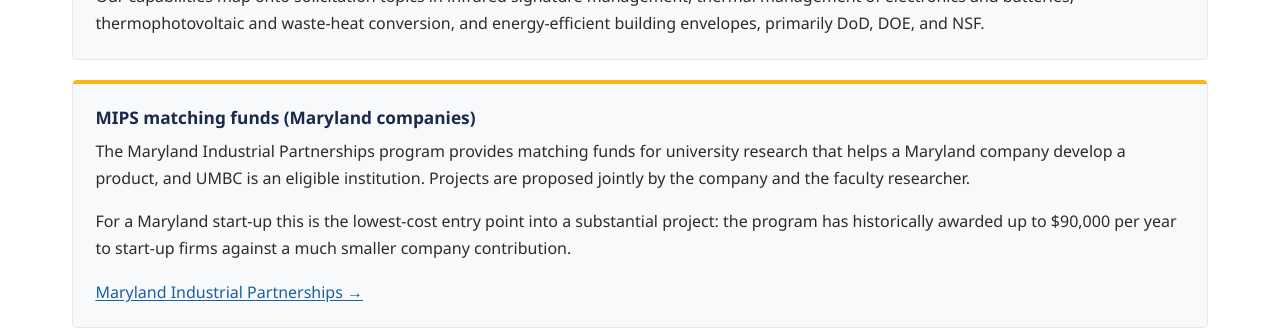
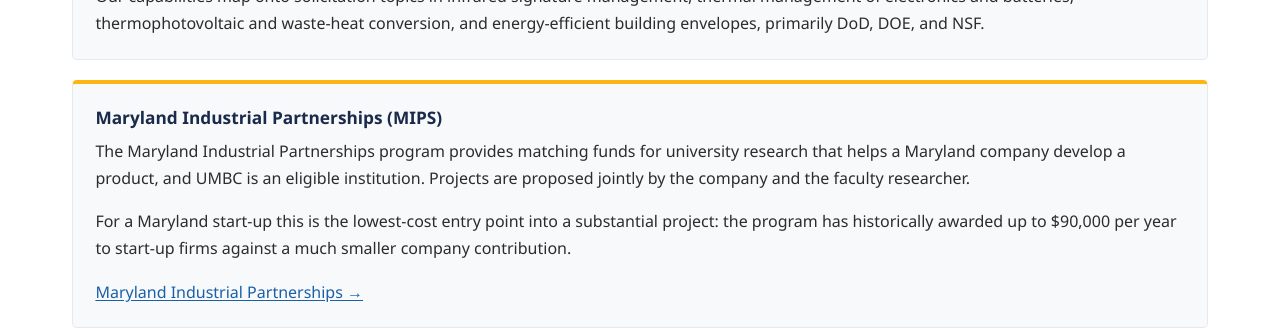
Before and after one commit to alokghanekar/Energy-Photonics-Lab, a Jekyll site: the page built from collaborate.html, in a window 1280 px wide and 900 px high, scrolled down 774 px. Shown: the part 154-484 px from the top of the window. Built offline with Jekyll 4.4.1, drawn with Linux system fonts in a browser that asks for light colours.

Commit message:
Collaborate: rename MIPS card to 'Maryland Industrial Partnerships (MIPS)'
Co-Authored-By: Claude Opus 4.8 <noreply@anthropic.com>
Claude-Session: https://claude.ai/code/session_01VuNoPfxguXq3gEbfsiCHz7

```diff
--- a/collaborate.html
+++ b/collaborate.html
@@ -24,7 +24,7 @@ description: Partner with the Energy Photonics Lab at UMBC on thermal and CFD si
   </section>
 
   <section class="project">
-    <h2>MIPS matching funds (Maryland companies)</h2>
+    <h2>Maryland Industrial Partnerships (MIPS)</h2>
     <p>The Maryland Industrial Partnerships program provides matching funds for university research that helps a Maryland company develop a product, and UMBC is an eligible institution. Projects are proposed jointly by the company and the faculty researcher.</p>
     <p>For a Maryland start-up this is the lowest-cost entry point into a substantial project: the program has historically awarded up to $90,000 per year to start-up firms against a much smaller company contribution.</p>
     <p><a href="https://www.mips.umd.edu/" rel="noopener">Maryland Industrial Partnerships &rarr;</a></p>
```
